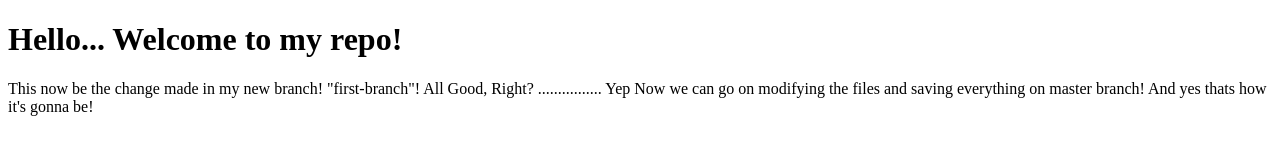
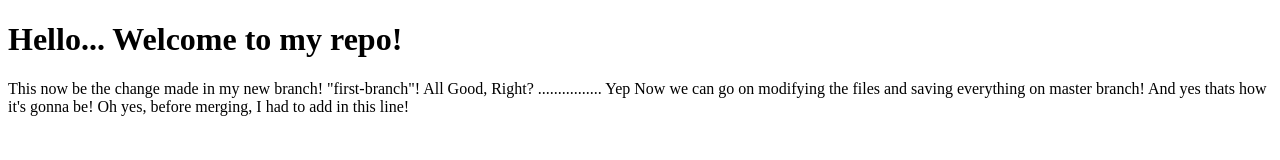
Before and after one commit to Maxondria/test-new-repo, a plain HTML site: page index.html in a window 1280 px wide. Drawn offline with Linux system fonts and the light colour scheme.

Commit message:
Added One More Line To Body

```diff
--- a/index.html
+++ b/index.html
@@ -14,5 +14,7 @@
 
     Yep Now we can go on modifying the files and saving everything on master branch!
     And yes thats how it's gonna be!
+
+    Oh yes, before merging, I had to add in this line!
 </body>
 </html>
```
